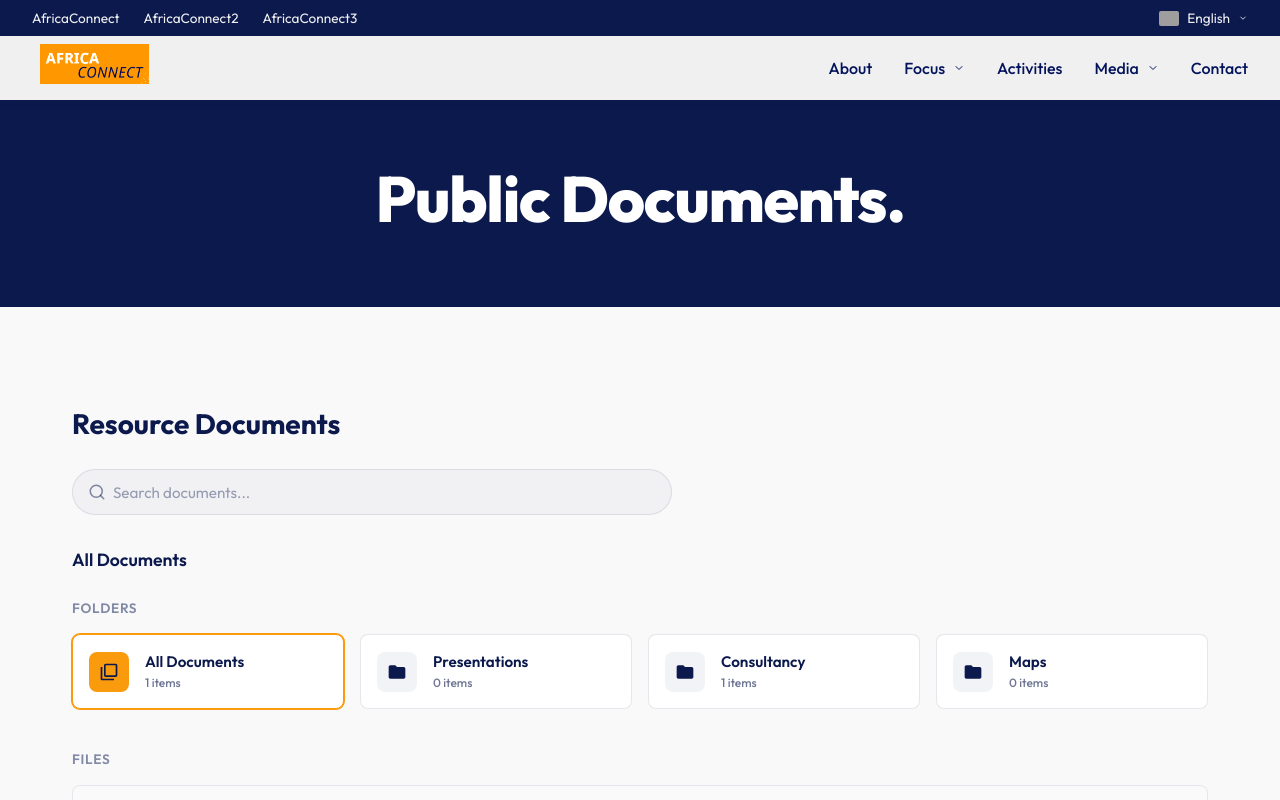
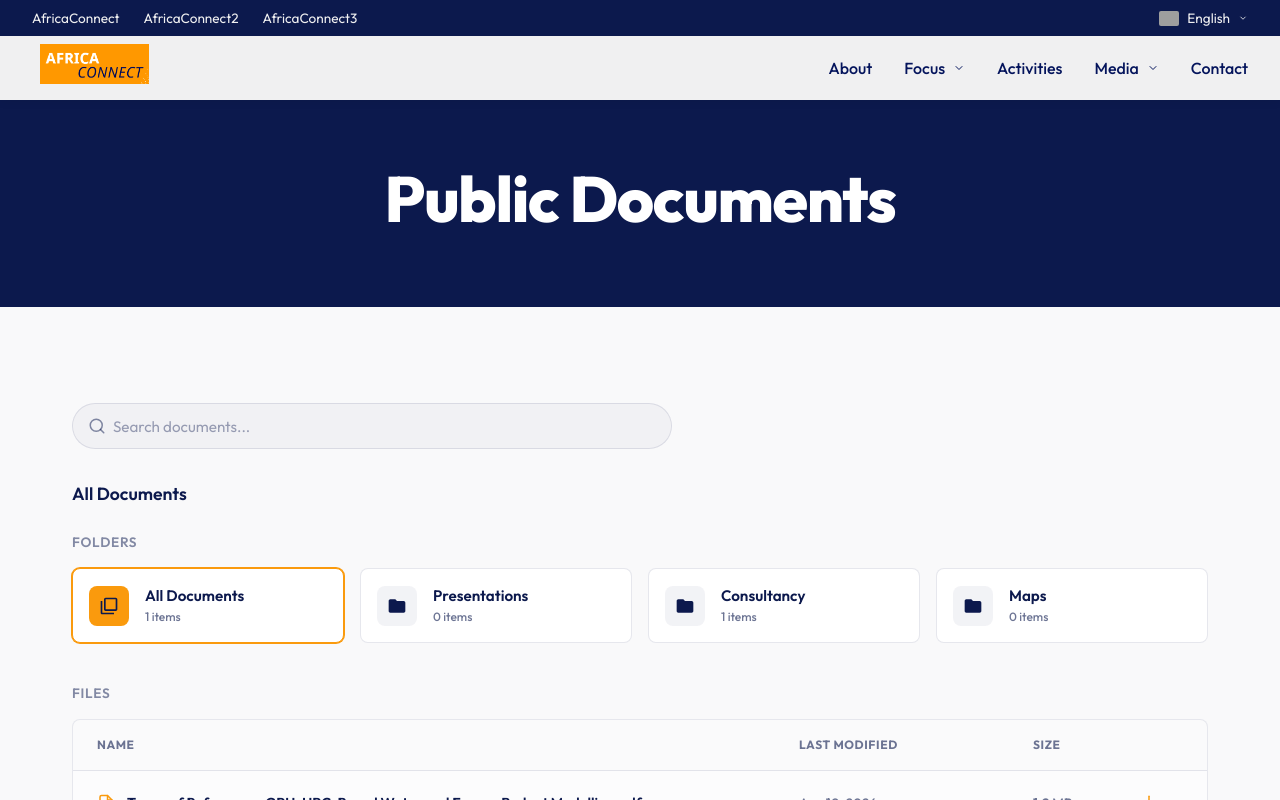
Before and after one commit to rizennews/africaconnect4, a Next.js app: page /publications in a window 1280 px wide. Shown: the top 800 px of the page. Built offline with nearby package versions, Linux system fonts and the light colour scheme; grey boxes are pictures that could not be loaded.

Commit message:
Update text in Publications section

```diff
--- a/src/app/publications/page.tsx
+++ b/src/app/publications/page.tsx
@@ -5,7 +5,7 @@
   return (
     <main>
       <PageHero
-        title="Public Documents."
+        title="Public Documents"
         description=""
       />
 
--- a/src/components/PublicationsList.tsx
+++ b/src/components/PublicationsList.tsx
@@ -46,7 +46,6 @@
 
   return (
     <section className={styles.container}>
-      <h2 className={styles.headerTitle}>Resource Documents</h2>
 
       <div className={styles.searchBox}>
         <svg className={styles.searchIcon} viewBox="0 0 24 24" fill="none" stroke="currentColor" strokeWidth="2" strokeLinecap="round" strokeLinejoin="round">
```
Also changed, not shown: 2 other files (tests, documents, lock files or other folders).
